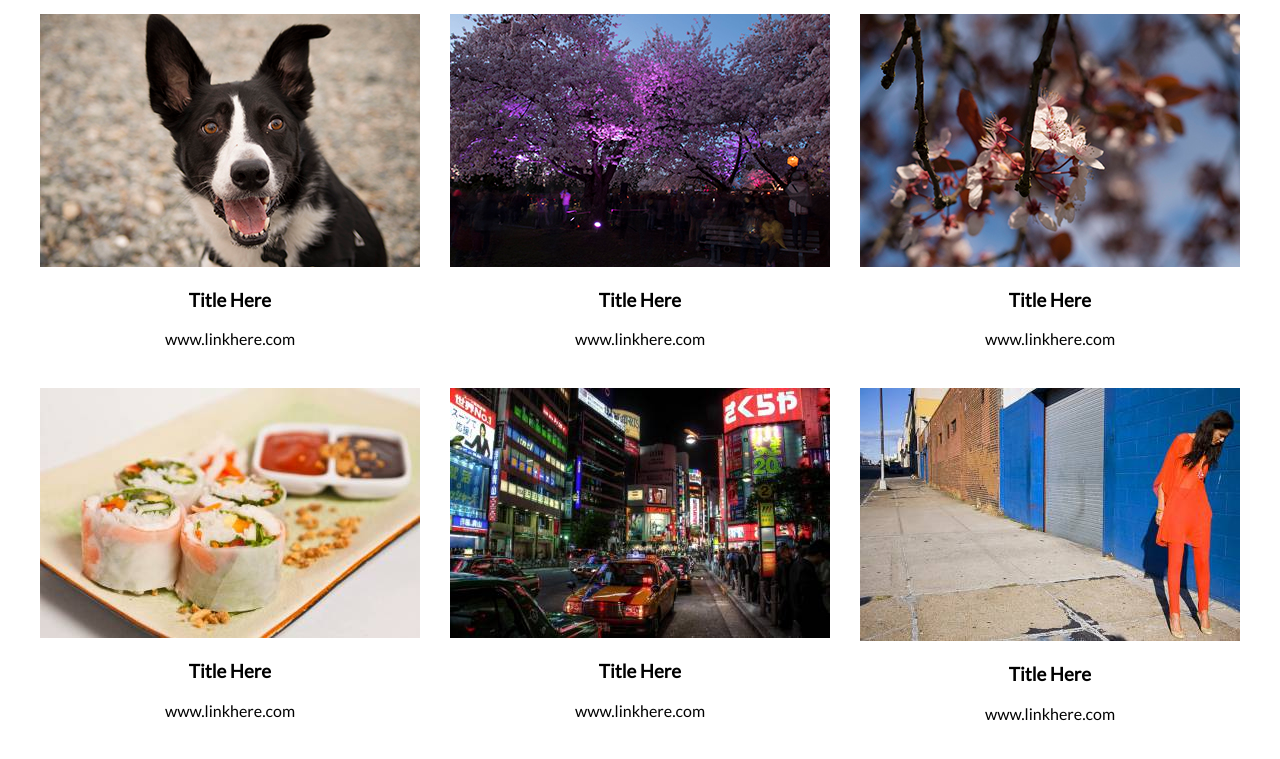
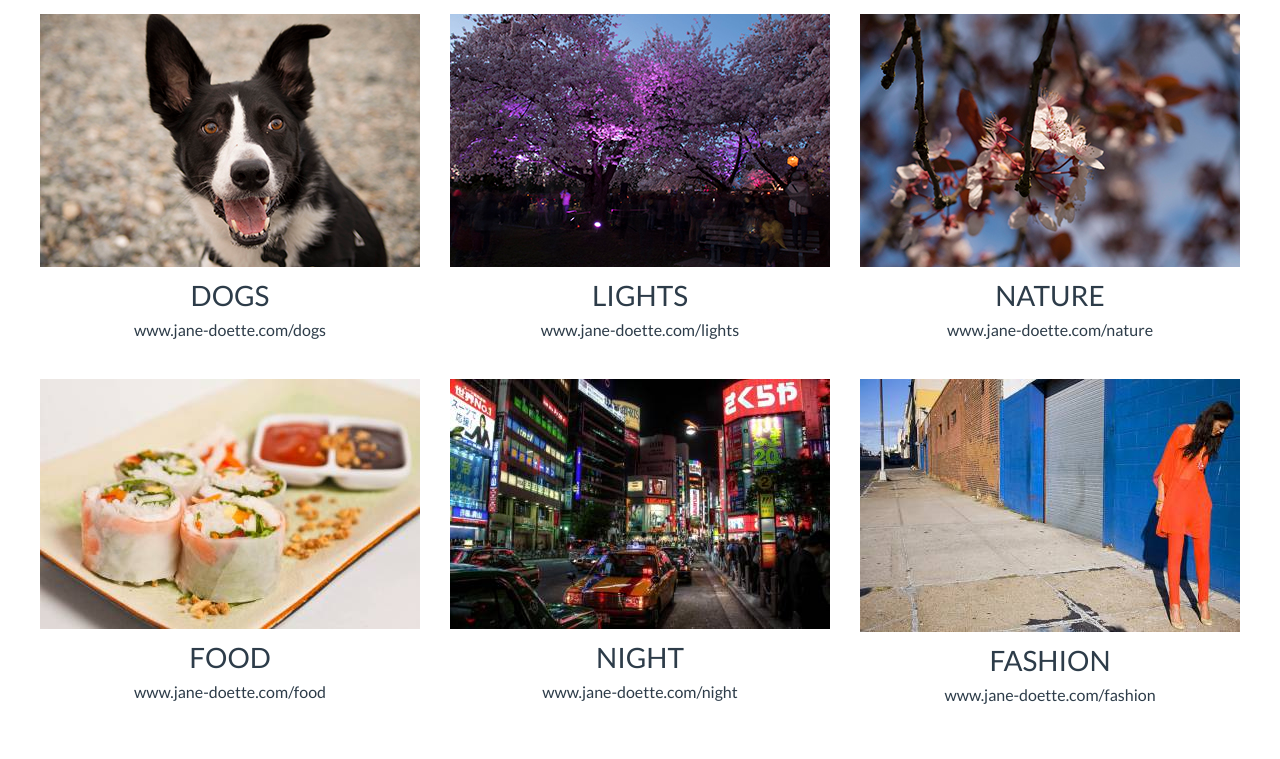
Before and after one commit to OnlyHeStandsHere/Portfolio_Website, a plain HTML site: page pages/index.html in a window 1280 px wide. Shown: the part 640-1399 px from the top of the page. Drawn offline with Linux system fonts and the light colour scheme.

Commit message:
Touch up work link fonts size and colour

```diff
--- a/pages/index.html
+++ b/pages/index.html
@@ -32,33 +32,33 @@
         <section id="work-links-container" class="flex-container">
             <div class="work-link">
                 <img src="../images/happy-dog.jpg">
-                <h3>Title Here</h3>
-                <p>www.linkhere.com</p>
+                <h3>Dogs</h3>
+                <p>www.jane-doette.com/dogs</p>
             </div>
             <div class="work-link">
                 <img src="../images/lights-blossoms1.jpg">
-                <h3>Title Here</h3>
-                <p>www.linkhere.com</p>
+                <h3>Lights</h3>
+                <p>www.jane-doette.com/lights</p>
             </div>
             <div class="work-link">
                 <img src="../images/blossom1.jpg">
-                <h3>Title Here</h3>
-                <p>www.linkhere.com</p>
+                <h3>Nature</h3>
+                <p>www.jane-doette.com/nature</p>
             </div>
             <div class="work-link">
                 <img src=../images/sushi.jpg>
-                <h3>Title Here</h3>
-                <p>www.linkhere.com</p>
+                <h3>Food</h3>
+                <p>www.jane-doette.com/food</p>
             </div>
             <div class="work-link">
                 <img src="../images/night.jpg">
-                <h3>Title Here</h3>
-                <p>www.linkhere.com</p>
+                <h3>Night</h3>
+                <p>www.jane-doette.com/night</p>
             </div>
             <div class="work-link">
                 <img src="../images/fashion.jpg">
-                <h3>Title Here</h3>
-                <p>www.linkhere.com</p>
+                <h3>Fashion</h3>
+                <p>www.jane-doette.com/fashion</p>
             </div>
         </section>
     </div>
--- a/style/style.css
+++ b/style/style.css
@@ -77,6 +77,20 @@ img {
     margin-bottom: 12px;
     max-width: 33%;
     text-align: center;
+    color: #2d3c49;
+}
+
+.work-link > h3{
+    text-transform: uppercase;
+    margin-top: 8px;
+    margin-bottom: 8px;
+    font-size: 28px;
+    font-weight: 400;
+}
+
+.work-link > p{
+    margin-top: 5px;
+
 }
 
 /* first break point. Align work links in rows of 2 */
```
